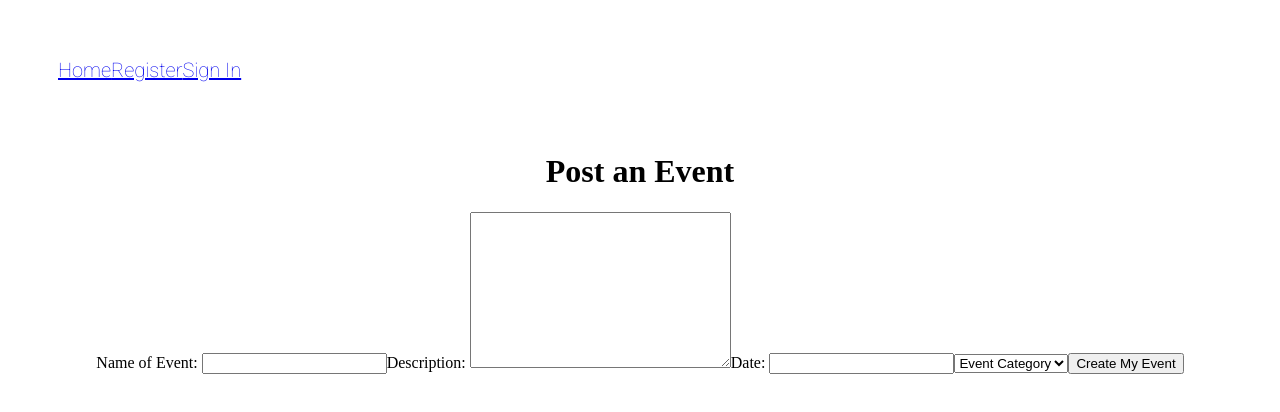
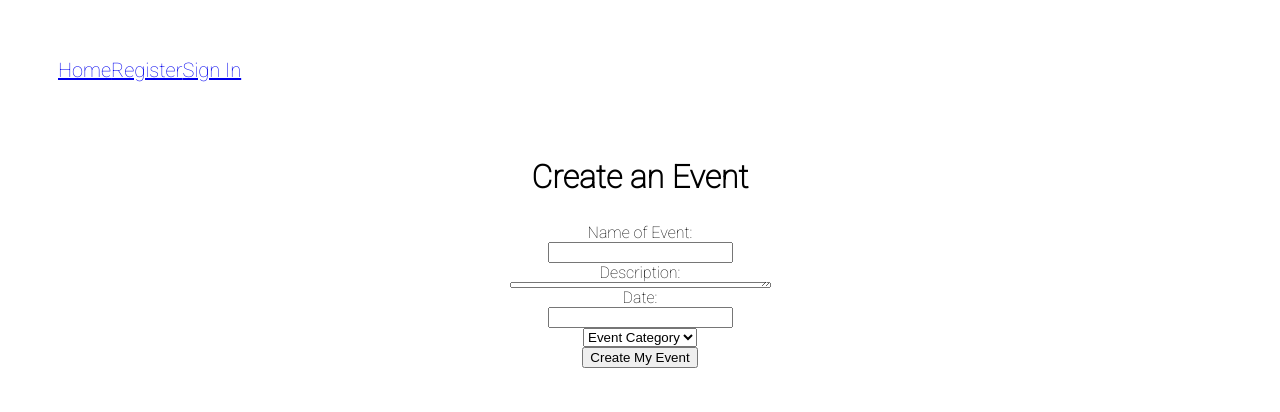
Before and after one commit to skyeager/Gather, a React (Create React App) app in the folder client/: page /create/event in a window 1280 px wide. Shown: the top 412 px of the page. Built offline with nearby package versions, Linux system fonts and the light colour scheme; a web font is replaced by a local one.

Commit message:
create event form formatting centered

```diff
--- a/client/src/App.css
+++ b/client/src/App.css
@@ -61,3 +61,23 @@
   font-family: 'Roboto';
   font-size: 20px;;
 }
+
+.create-event-form{
+  border-radius: 15px;
+  margin: 5px;
+  font-family: 'Roboto';
+  font-size: 16px;
+  cursor: pointer;
+  height: 20px;
+  display: flex;
+  flex-direction: column;
+  align-items: center;
+}
+
+.form-box{
+  display: flex;
+  flex-direction: column;
+  align-items: center;
+  align-content: space-around;
+  /* margin: 25px; */
+}
--- a/client/src/pages/CreateEvent.js
+++ b/client/src/pages/CreateEvent.js
@@ -24,9 +24,9 @@ const CreateEvent = ({ user, initialState, formState, setFormState }) => {
 
   return (
     <div className="create-event-form">
-      <h1>Post an Event</h1>
+      <h1>Create an Event</h1>
       {/* add something to input event category into this h1 (i.e. post a music event!) */}
-      <form onSubmit={handleSubmit}>
+      <form onSubmit={handleSubmit} className="create-event-form">
         <label htmlFor="name">Name of Event: </label>
         <input
           className="form-box"
@@ -42,7 +42,7 @@ const CreateEvent = ({ user, initialState, formState, setFormState }) => {
           type="text"
           id="description"
           cols="30"
-          rows="10"
+          rows="20"
           // value={formState.description}
         ></textarea>
         <label htmlFor="date">Date: </label>
```
